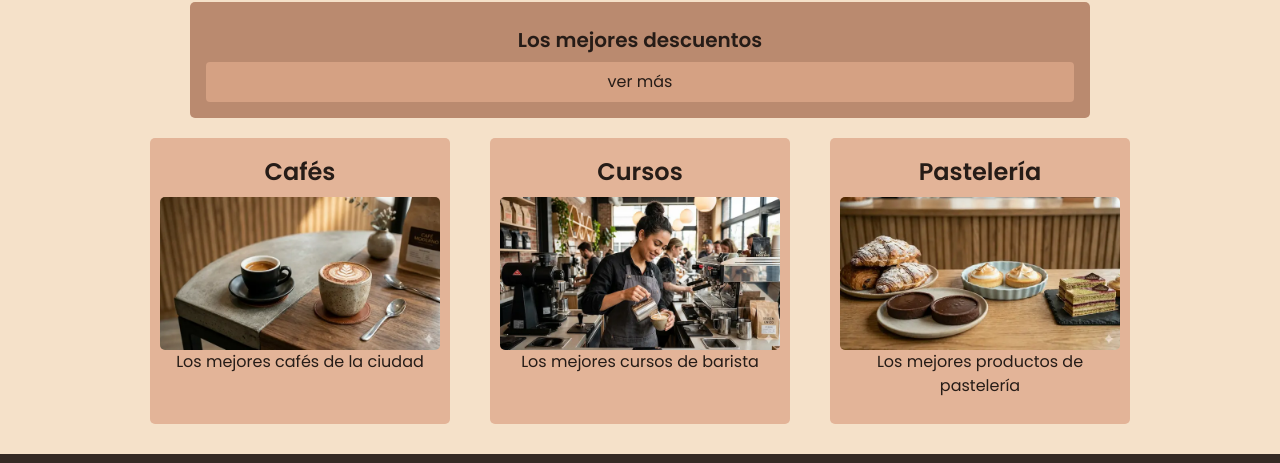
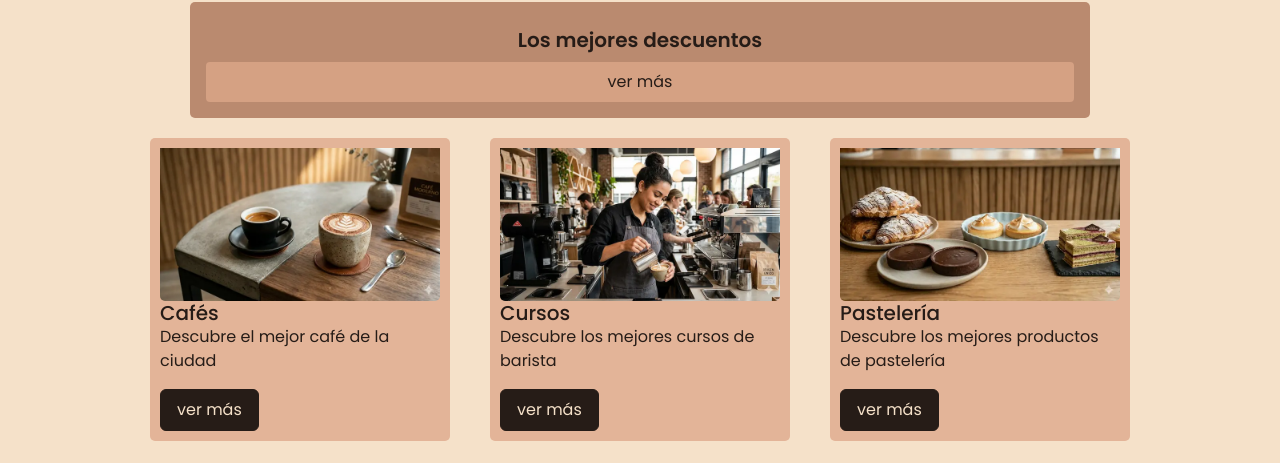
Before and after one commit to Alissa31/preentrega-7, a plain HTML site: page index.html in a window 1280 px wide. Shown: the part 207-670 px from the top of the page. Drawn offline with nearby package versions, Linux system fonts and the light colour scheme.

Commit message:
agregado de bootstrap a index

```diff
--- a/css/style.css
+++ b/css/style.css
@@ -158,6 +158,23 @@ main section p strong {
     font-size: 1.2rem;
     font-weight: 600;
     text-align: center;
+}
+
+.btn.btn-primary {
+    background-color: #261c17;
+    border-color: #261c17;
+    color: #F5E1C9;
+    padding: 0.5rem 1rem;
+}
+
+.btn.btn-primary:active {
+    background-color: #574035;
+    border-color: #574035;
+    color: #261c17;
+}
+
+.btn.btn-primary:hover {
+    text-decoration: underline;
 }
 
 .escritorio {
--- a/index.html
+++ b/index.html
@@ -51,21 +51,31 @@
             <p class="text">ver más</p>
         </aside>
         <section>
-            <article class="tarjeta">
-                <h2>Cafés</h2>
-                <img src="./img/cafes.webp" alt="cafe en una mesa">
-                <p>Los mejores cafés de la ciudad</p>
-            </article>
-            <article class="tarjeta">
-                <h2>Cursos</h2>
-                <img src="./img/barista.webp" alt="barista sirviendo un cafe">
-                <p>Los mejores cursos de barista</p>
-            </article>
-            <article class="tarjeta">
-                <h2>Pastelería</h2>
-                <img src="./img/pasteleria.webp" alt="diferentes productos de pasteleria">
-                <p>Los mejores productos de pastelería</p>
-            </article>
+          <div class="tarjeta">
+  <img src="./img/cafes.webp" class="card-img-top" alt="café en una mesa">
+  <div class="card-body">
+    <h5 class="card-title">Cafés</h5>
+    <p class="card-text">Descubre el mejor café de la ciudad</p>
+    <a href="./pages/galeria.html" class="btn btn-primary">ver más</a>
+  </div>
+</div>
+
+<div class="tarjeta">
+  <img src="./img/barista.webp" class="card-img-top" alt="barista sirviendo un café">
+  <div class="card-body">
+    <h5 class="card-title">Cursos</h5>
+    <p class="card-text">Descubre los mejores cursos de barista</p>
+    <a href="./pages/cursos.html" class="btn btn-primary">ver más</a>
+  </div>
+</div>
+<div class="tarjeta">
+  <img src="./img/pasteleria.webp" class="card-img-top" alt="diferentes productos de pastelería">
+  <div class="card-body">
+    <h5 class="card-title">Pastelería</h5>
+    <p class="card-text">Descubre los mejores productos de pastelería</p>
+    <a href="./pages/menu.html" class="btn btn-primary">ver más</a>
+  </div>
+</div>
         </section>
     </main>
 
```
Also changed, not shown: pages/menu.html (line endings or trailing spaces).
